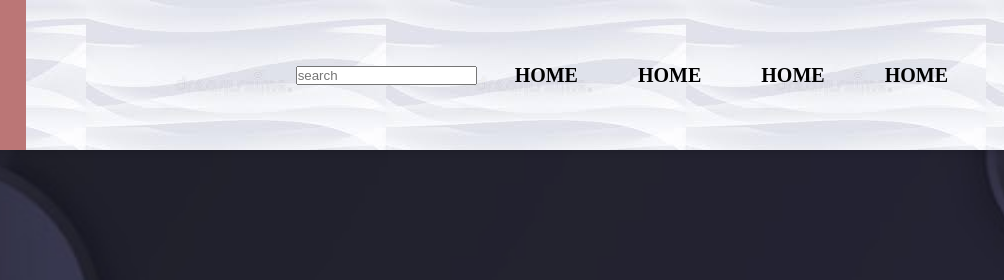
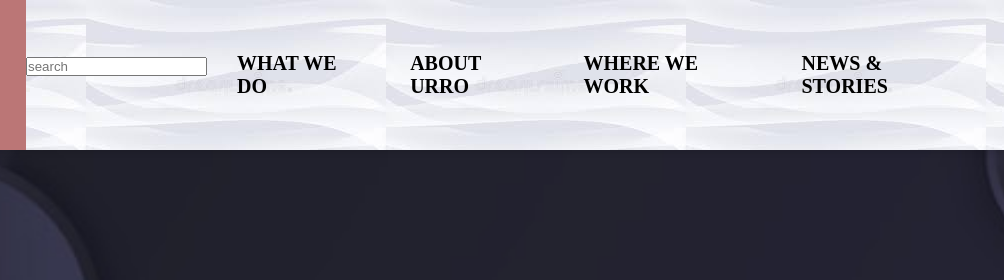
Before and after one commit to cawillucky1/luckuy, a plain HTML site: page index.html in a window 1280 px wide. Shown: the top 280 px of the page, 214-1218 px from the left. Drawn offline with Linux system fonts and the light colour scheme.

Commit message:
Update index.html

```diff
--- a/index.html
+++ b/index.html
@@ -10,10 +10,10 @@
     <nav>
         <ul class="sidebar">
             <li onclick=hidesidebar()><a href="#"><svg xmlns="http://www.w3.org/2000/svg" height="33" viewBox="0 -960 960 960" width="33"><path d="m256-200-56-56 224-224-224-224 56-56 224 224 224-224 56 56-224 224 224 224-56 56-224-224-224 224Z"/></svg></a></li>
-            <li><a href="#">HOME</a></li>
-            <li><a href="#">HOME</a></li>
-            <li><a href="#">HOME</a></li>
-            <li><a href="#">HOME</a></li>
+            <li><a href="#">WHAT WE DO</a></li>
+            <li><a href="#">ABOUT URRO</a></li>
+            <li><a href="#">WHERE WE WORK</a></li>
+            <li><a href="#">NEWS & STORIES</a></li>
         </ul>
         <ul>
             <li id="logo"><a href="#"><img src="Img/best logo of urro.png" alt="logo"></a></li>
@@ -21,10 +21,10 @@
                 <input type="text" name="search" id="srch" placeholder="search">
                 <button type="submit"><i class="fa fa-search"></i></button>
             </form>
-            <li class="hideOnMobile"><a href="#">HOME</a></li>
-            <li class="hideOnMobile"><a href="#">HOME</a></li>
-            <li class="hideOnMobile"><a href="#">HOME</a></li>
-            <li class="hideOnMobile"><a href="#">HOME</a></li>
+            <li class="hideOnMobile"><a href="#">WHAT WE DO</a></li>
+            <li class="hideOnMobile"><a href="#">ABOUT URRO</a></li>
+            <li class="hideOnMobile"><a href="#">WHERE WE WORK</a></li>
+            <li class="hideOnMobile"><a href="#">NEWS & STORIES</a></li>
             <li onclick=showSidebar()><a href="#"><svg xmlns="http://www.w3.org/2000/svg" height="33" viewBox="0 -960 960 960" width="28"><path d="M120-240v-80h720v80H120Zm0-200v-80h720v80H120Zm0-200v-80h720v80H120Z"/></svg></a></li>
         </ul>
     </nav>
```
